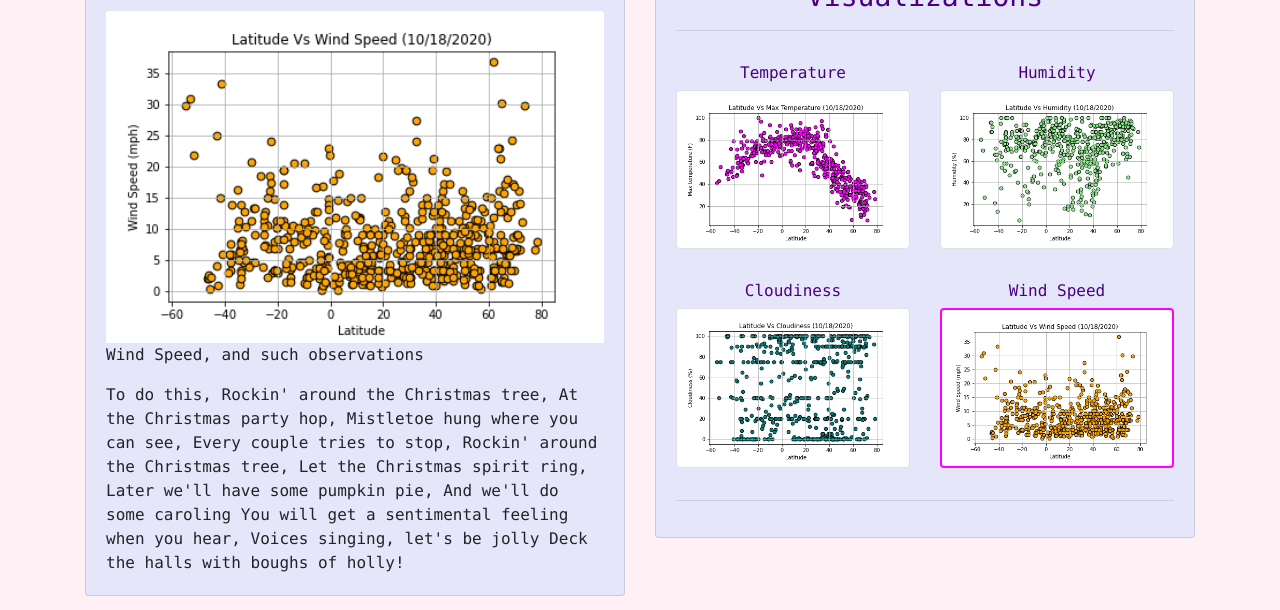
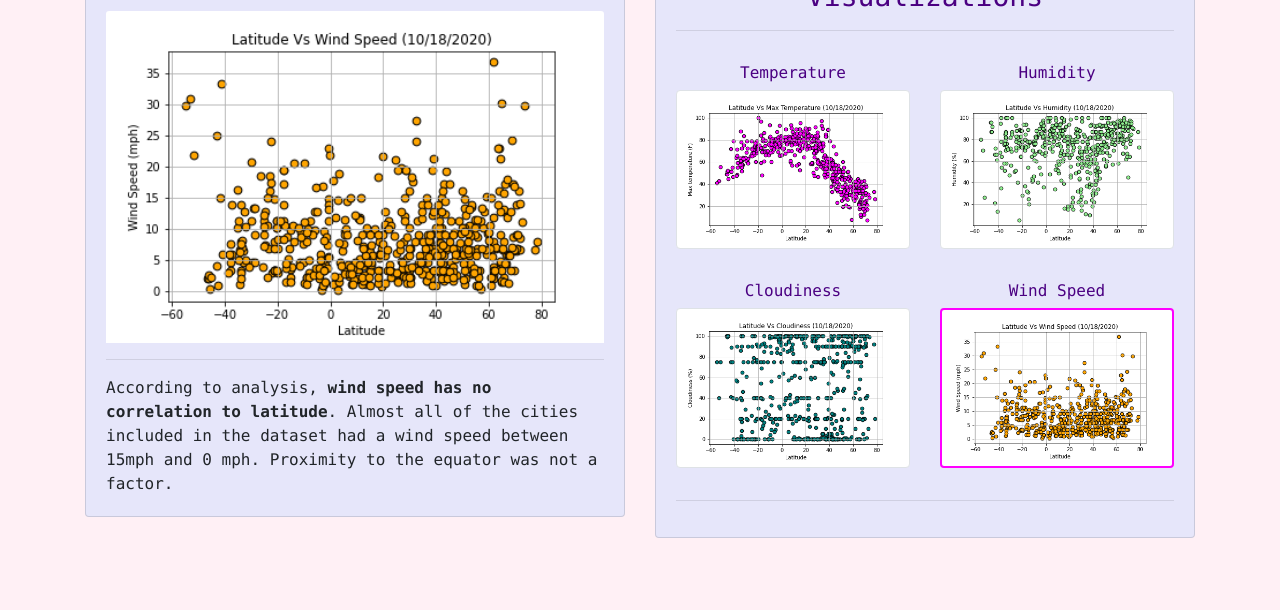
Before and after one commit to celeste1030/Web-Design-Challenge, a plain HTML site: page xspeed.html in a window 1280 px wide. Shown: the part 190-800 px from the top of the page. Drawn offline with nearby package versions, Linux system fonts and the light colour scheme.

Commit message:
analysis to xspeed

```diff
--- a/xspeed.html
+++ b/xspeed.html
@@ -32,8 +32,8 @@
     <div id="navbarNavDropdown" class="navbar-collapse collapse">
       <ul class="navbar-nav ml-auto">
         <li class="nav-item dropdown">
-              <a class="nav-link dropdown-toggle" id="navbarDropdownMenuLink" data-toggle="dropdown"
-              aria-haspopup="true" aria-expanded="false" href="#">
+          <a class="nav-link dropdown-toggle" id="navbarDropdownMenuLink" data-toggle="dropdown" aria-haspopup="true"
+            aria-expanded="false" href="#">
             Plots (x = ...)
           </a>
           <div class="dropdown-menu" aria-labelledby="navbarDropdownMenuLink">
@@ -61,14 +61,13 @@
         <div class="card">
           <div class="card-body">
             <div class="monospace">
-                  <h2 class="card-title" style="text-align: center";">Latitude vs. Wind Speed</h2>
+              <h2 class="card-title" style="text-align: center" ;">Latitude vs. Wind Speed</h2>
               <hr>
-                  <img src="Images/LatitudeVsWindSpeed.png" class="card-img-top"
-                        alt="Latitude v. WindSpeed">
-                  <p class="card-text">Wind Speed, and such observations </p>
-                  <p class="card-text">To do this, Rockin' around the Christmas tree, At the Christmas party hop, Mistletoe hung where you can see, Every couple tries to stop, Rockin' around the Christmas tree, Let the Christmas spirit ring, Later we'll have some pumpkin pie, And we'll do some caroling
-                  You will get a sentimental feeling when you hear, Voices singing, let's be jolly Deck the halls with boughs of holly!
-                  </p>
+              <img src="Images/LatitudeVsWindSpeed.png" class="card-img-top" alt="Latitude v. WindSpeed">
+              <hr>
+              <p class="card-text">According to analysis, <b>wind speed has no correlation to latitude</b>. Almost all
+                of the cities included in the dataset had a wind speed between 15mph and 0 mph. Proximity to the equator
+                was not a factor.</p>
             </div>
           </div>
 
@@ -86,25 +85,25 @@
               <div class="row">
                 <div class="col-sm-6 py-3">
                   <h6>Temperature</h6>
-                <a href="xtemp.html"><img src="Images/LatitudeVsMaxTemp.png"
-                          alt="Latitude v. Max Temp" class="img-thumbnail"></a>
+                  <a href="xtemp.html"><img src="Images/LatitudeVsMaxTemp.png" alt="Latitude v. Max Temp"
+                      class="img-thumbnail"></a>
                 </div>
                 <div class="col-sm-6 py-3">
                   <h6>Humidity</h6>
-                  <a href="xhumid.html"><img src="Images/LatitudeVsHumidity.png"
-                          alt="Latitude v. Humidity" class="img-thumbnail"></a>
+                  <a href="xhumid.html"><img src="Images/LatitudeVsHumidity.png" alt="Latitude v. Humidity"
+                      class="img-thumbnail"></a>
                 </div>
               </div>
               <div class="row">
                 <div class="col-sm-6 py-3">
                   <h6>Cloudiness</h6>
-                  <a href="xcloud.html"><img src="Images/LatitudeVsCloudiness.png"
-                          alt="Latitude v. Clouds" class="img-thumbnail"></a>
+                  <a href="xcloud.html"><img src="Images/LatitudeVsCloudiness.png" alt="Latitude v. Clouds"
+                      class="img-thumbnail"></a>
                 </div>
                 <div class="col-sm-6 py-3">
                   <h6>Wind Speed</h6>
-                  <a href="xspeed.html"><img src="Images/LatitudeVsWindSpeed.png"
-                          alt="Latitude v. Wind Speed" class="img-thumbnail selected"></a>
+                  <a href="xspeed.html"><img src="Images/LatitudeVsWindSpeed.png" alt="Latitude v. Wind Speed"
+                      class="img-thumbnail selected"></a>
 
                 </div>
               </div>
```
Lines whose indentation alone changed are shown as unchanged.
